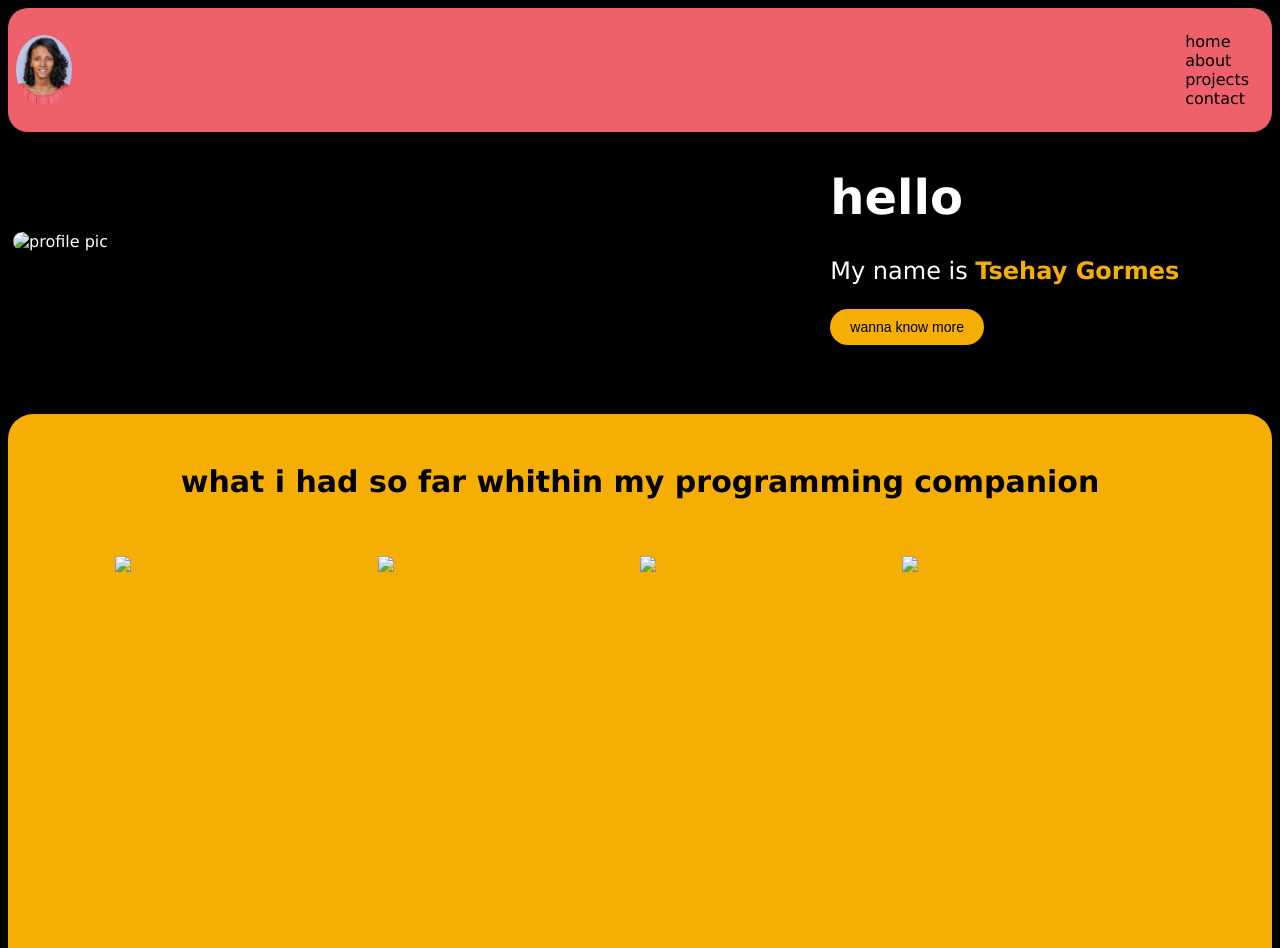
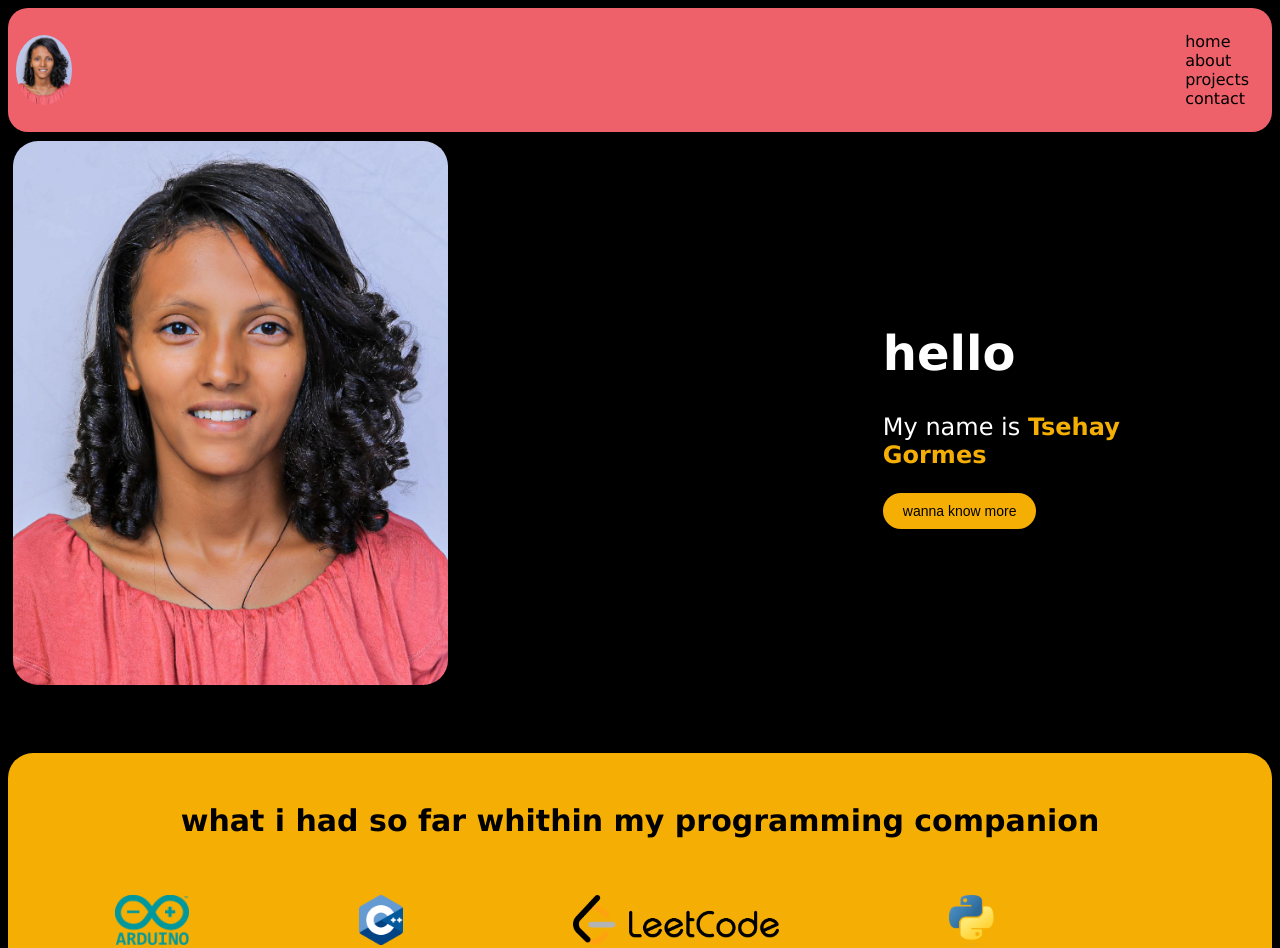
Before and after one commit to Tseehay/my_portfoilo, a plain HTML site: page index.html in a window 1280 px wide. Shown: the top 948 px of the page. Drawn offline with Linux system fonts and the light colour scheme; the site is published under a folder, as on GitHub Pages, so addresses that start at the root find nothing.

Commit message:
Update index.html

```diff
--- a/index.html
+++ b/index.html
@@ -25,7 +25,7 @@
         <div class="image">
           <img
             class="profile-img"
-            src="/image/photo_2024-01-12_12-28-16.jpg"
+            src="image/photo_2024-01-12_12-28-16.jpg"
             alt="profile pic"
           />
         </div>
@@ -40,14 +40,14 @@
       <div class="description-2">
         <h class="heading">what i had so far whithin my programming companion</h>
       <div class="langs">
-        <img class="images" src="/image/Arduino_Logo.svg.png" />
-        <img class="images" src="/image/ISO_C++_Logo.svg.png" />
+        <img class="images" src="image/Arduino_Logo.svg.png" />
+        <img class="images" src="image/ISO_C++_Logo.svg.png" />
         <img
           class="images"
-          src="/image/LeetCode_Logo_black_with_text.svg.png"
+          src="image/LeetCode_Logo_black_with_text.svg.png"
         />
-        <img class="images" src="/image/Python-logo-notext.svg.png" />
-        <img class="images" ssrc="/image/Tux.svg.png" />
+        <img class="images" src="image/Python-logo-notext.svg.png" />
+        <img class="images" ssrc="image/Tux.svg.png" />
     </div>
   </body>
 </html>
```
